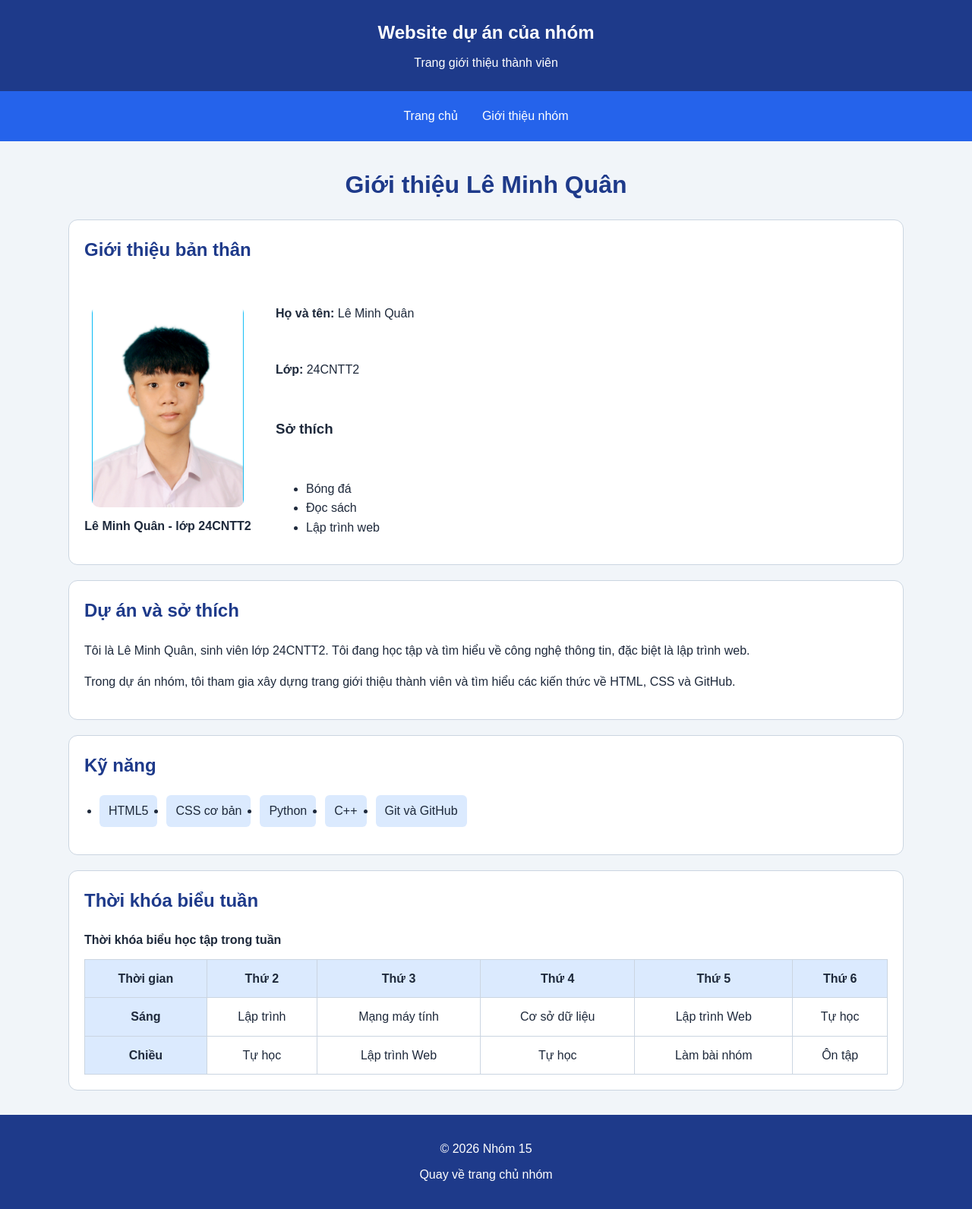
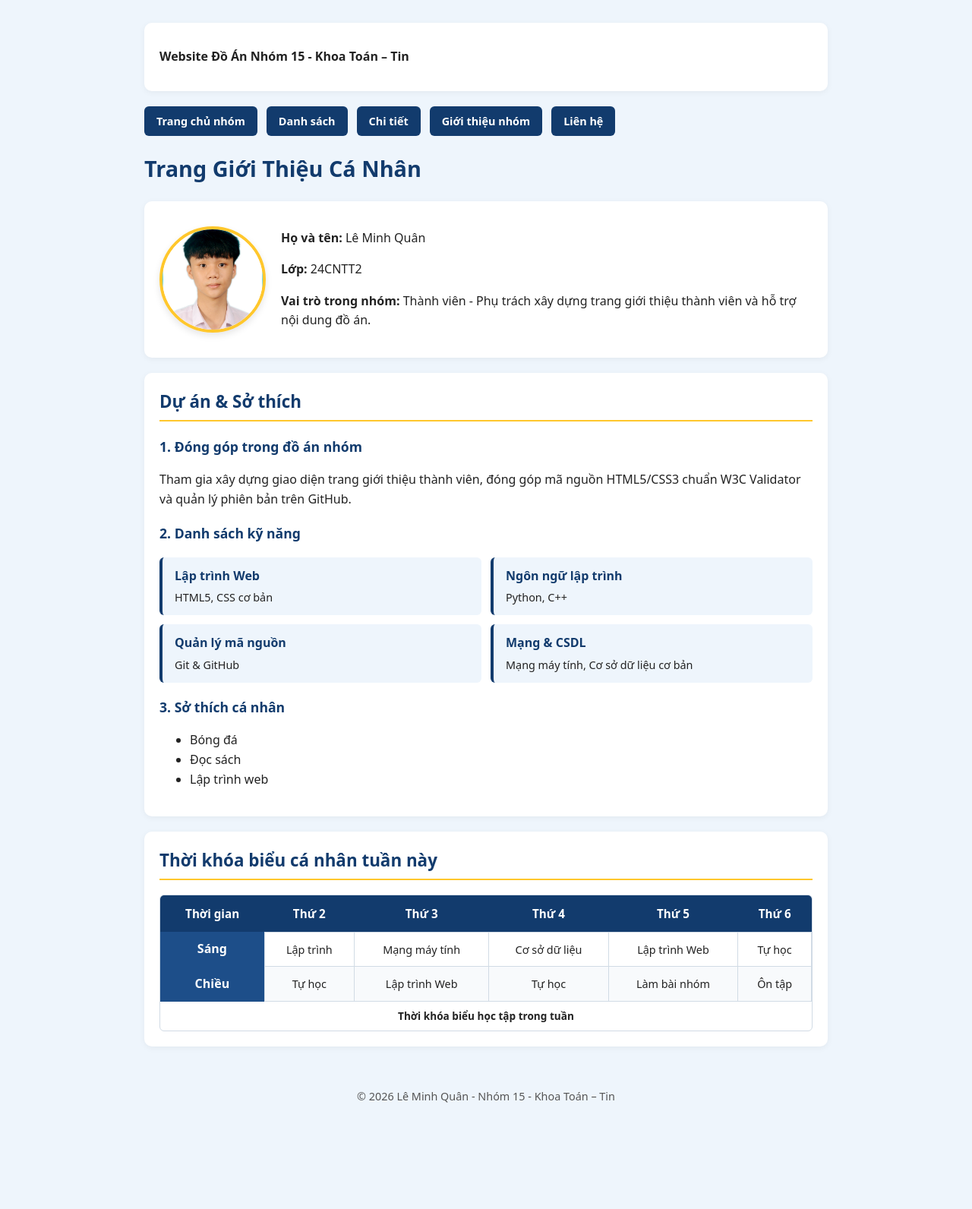
Before and after one commit to leminhquan290306-collab/ltweb-doan-nhom15, a PHP site: page /thanhvien/24CNTT2_leminhquan/gioithieu.html in a window 1280 px wide. Shown: the whole page at 76% size. After the commit the page ends 1452 px from the top, so only its background shows below. Run offline with PHP 8.4, Linux system fonts and the light colour scheme.

Commit message:
Hoan thien trang ca nhan va cap nhat kiem tra

```diff
--- a/index.html
+++ b/index.html
@@ -26,7 +26,7 @@
     <nav aria-label="Điều hướng chính">
         <ul class="menu-list">
             <li><a href="index.html">Trang chủ</a></li>
-            <li><a href="danh-sach.html">Danh sách</a></li>
+            <li><a href="danh-sach-bootstrap.html">Danh sách</a></li>
             <li><a href="chi-tiet.html">Chi tiết</a></li>
             <li><a href="gioi-thieu.html">Về chúng tôi</a></li>
             <li><a href="lien-he.html">Liên hệ</a></li>
--- a/thanhvien/24CNTT2_leminhquan/gioithieu.html
+++ b/thanhvien/24CNTT2_leminhquan/gioithieu.html
@@ -3,83 +3,158 @@
 <head>
   <meta charset="UTF-8">
   <meta name="viewport" content="width=device-width, initial-scale=1.0">
-    <meta name="description" content="Trang giới thiệu cá nhân của Lê Minh Quân, lớp 24CNTT2.">
-    <title>Giới thiệu Lê Minh Quân</title>
+
+  <meta name="description"
+        content="Trang giới thiệu cá nhân của Lê Minh Quân - Thành viên nhóm 15">
+
+  <title>Giới thiệu cá nhân - Lê Minh Quân</title>
+
   <link rel="stylesheet" href="style.css">
 </head>
 
 <body>
 
-<header>
-    <h2>Website dự án của nhóm</h2>
-    <p>Trang giới thiệu thành viên</p>
+  <div class="trang-ca-nhan">
+
+    <header class="khoi-dau">
+      <div class="thong-tin-chinh">
+        <p>
+          <strong>Website Đồ Án Nhóm 15 - Khoa Toán – Tin</strong>
+        </p>
+      </div>
     </header>
 
-<nav>
-    <ul>
-        <li><a href="../../index.html">Trang chủ</a></li>
-        <li><a href="../../gioi-thieu.html">Giới thiệu nhóm</a></li>
+    <nav aria-label="Điều hướng trang nhóm">
+      <ul class="menu-ca-nhan">
+        <li>
+          <a class="nut-ve-trang-chu" href="../../index.html">
+            Trang chủ nhóm
+          </a>
+        </li>
+
+        <li>
+          <a class="nut-ve-trang-chu" href="../../danh-sach.html">
+            Danh sách
+          </a>
+        </li>
+
+        <li>
+          <a class="nut-ve-trang-chu" href="../../chi-tiet.html">
+            Chi tiết
+          </a>
+        </li>
+
+        <li>
+          <a class="nut-ve-trang-chu" href="../../gioi-thieu.html">
+            Giới thiệu nhóm
+          </a>
+        </li>
+
+        <li>
+          <a class="nut-ve-trang-chu" href="../../lien-he.html">
+            Liên hệ
+          </a>
+        </li>
       </ul>
     </nav>
 
     <main>
 
-    <h1>Giới thiệu Lê Minh Quân</h1>
+      <h1>Trang Giới Thiệu Cá Nhân</h1>
 
-    <section class="profile">
-        <h2>Giới thiệu bản thân</h2>
+      <section class="khoi-dau thong-tin-ca-nhan">
 
-        <figure>
-            <img src="anh_the.jpg"
+        <img
+          class="anh-chan-dung"
+          src="anh_the.jpg"
           alt="Ảnh chân dung của Lê Minh Quân"
-                 width="200">
-            <figcaption>Lê Minh Quân - lớp 24CNTT2</figcaption>
-        </figure>
+          width="300"
+          height="400"
+        >
 
-        <p><strong>Họ và tên:</strong> Lê Minh Quân</p>
-        <p><strong>Lớp:</strong> 24CNTT2</p>
+        <div class="thong-tin-chinh">
 
-        <h3>Sở thích</h3>
+          <p>
+            <strong>Họ và tên:</strong> Lê Minh Quân
+          </p>
+
+          <p>
+            <strong>Lớp:</strong> 24CNTT2
+          </p>
+
+          <p>
+            <strong>Vai trò trong nhóm:</strong>
+            Thành viên - Phụ trách xây dựng trang giới thiệu thành viên
+            và hỗ trợ nội dung đồ án.
+          </p>
+
+        </div>
+
+      </section>
+
+      <article class="muc-noi-dung">
+
+        <h2>Dự án &amp; Sở thích</h2>
+
+        <h3>1. Đóng góp trong đồ án nhóm</h3>
+
+        <p>
+          Tham gia xây dựng giao diện trang giới thiệu thành viên,
+          đóng góp mã nguồn HTML5/CSS3 chuẩn W3C Validator và
+          quản lý phiên bản trên GitHub.
+        </p>
+
+        <h3>2. Danh sách kỹ năng</h3>
+
+        <div class="danh-sach-ky-nang">
+
+          <div class="the-ky-nang">
+            <h3>Lập trình Web</h3>
+            <p>HTML5, CSS cơ bản</p>
+          </div>
+
+          <div class="the-ky-nang">
+            <h3>Ngôn ngữ lập trình</h3>
+            <p>Python, C++</p>
+          </div>
+
+          <div class="the-ky-nang">
+            <h3>Quản lý mã nguồn</h3>
+            <p>Git &amp; GitHub</p>
+          </div>
+
+          <div class="the-ky-nang">
+            <h3>Mạng &amp; CSDL</h3>
+            <p>Mạng máy tính, Cơ sở dữ liệu cơ bản</p>
+          </div>
+
+        </div>
+
+        <h3>3. Sở thích cá nhân</h3>
+
         <ul>
           <li>Bóng đá</li>
           <li>Đọc sách</li>
           <li>Lập trình web</li>
         </ul>
-    </section>
 
-    <article>
-        <h2>Dự án và sở thích</h2>
-
-        <p>
-            Tôi là Lê Minh Quân, sinh viên lớp 24CNTT2.
-            Tôi đang học tập và tìm hiểu về công nghệ thông tin,
-            đặc biệt là lập trình web.
-        </p>
-
-        <p>
-            Trong dự án nhóm, tôi tham gia xây dựng trang giới thiệu
-            thành viên và tìm hiểu các kiến thức về HTML, CSS và GitHub.
-        </p>
       </article>
 
-    <section>
-        <h2>Kỹ năng</h2>
+      <section class="muc-noi-dung">
 
-        <ul class="skills">
-            <li>HTML5</li>
-            <li>CSS cơ bản</li>
-            <li>Python</li>
-            <li>C++</li>
-            <li>Git và GitHub</li>
-        </ul>
-    </section>
+        <h2>Thời khóa biểu cá nhân tuần này</h2>
 
-    <section>
-        <h2>Thời khóa biểu tuần</h2>
+        <div
+          class="khung-chua-bang"
+          tabindex="0"
+          aria-label="Bảng thời khóa biểu cá nhân"
+        >
 
-        <div class="table-wrapper">
           <table>
-                <caption>Thời khóa biểu học tập trong tuần</caption>
+
+            <caption>
+              Thời khóa biểu học tập trong tuần
+            </caption>
 
             <thead>
               <tr>
@@ -93,6 +168,7 @@
             </thead>
 
             <tbody>
+
               <tr>
                 <th scope="row">Sáng</th>
                 <td>Lập trình</td>
@@ -110,19 +186,24 @@
                 <td>Làm bài nhóm</td>
                 <td>Ôn tập</td>
               </tr>
+
             </tbody>
+
           </table>
+
         </div>
+
       </section>
 
     </main>
 
-<footer>
-    <p>© 2026 Nhóm 15</p>
+    <footer class="chan-trang">
       <p>
-        <a href="../../index.html">Quay về trang chủ nhóm</a>
+        &copy; 2026 Lê Minh Quân - Nhóm 15 - Khoa Toán – Tin
       </p>
     </footer>
 
+  </div>
+
 </body>
 </html>
--- a/thanhvien/24CNTT2_leminhquan/style.css
+++ b/thanhvien/24CNTT2_leminhquan/style.css
@@ -1,338 +1,324 @@
+/* ==========================================================================
+   1. BIẾN CSS & CHUẨN HÓA
+   ========================================================================== */
+
 :root {
-    --primary: #2563eb;
-    --primary-dark: #1e3a8a;
-    --background: #f1f5f9;
-    --surface: #ffffff;
-    --text: #1e293b;
-    --border: #cbd5e1;
-    --accent: #dbeafe;
+  --mau-chinh: #123b6d;
+  --mau-nhan: #ffc72c;
+  --mau-chu: #222222;
+  --mau-nen: #eef5fc;
+  --mau-trang: #ffffff;
+  --mau-vien: #d1dbe5;
+  --khoang-cach: 16px;
+  --bo-goc: 10px;
 }
 
-* {
+*,
+*::before,
+*::after {
   box-sizing: border-box;
-}
-
-html {
-    scroll-behavior: smooth;
-    overflow-x: hidden;
 }
 
 body {
   margin: 0;
-    max-width: 100%;
-    font-family: Arial, Helvetica, sans-serif;
+  padding: 0;
+  font-family: system-ui, -apple-system, BlinkMacSystemFont,
+    "Segoe UI", Roboto, Arial, sans-serif;
   line-height: 1.6;
-    color: var(--text);
-    background: var(--background);
-    overflow-x: hidden;
+  color: var(--mau-chu);
+  background-color: var(--mau-nen);
 }
 
-/* =========================
-   HEADER
-   ========================= */
-
-header {
-    background: var(--primary-dark);
-    color: #ffffff;
-    text-align: center;
-    padding: 1.5rem 1rem;
+img {
+  max-width: 100%;
+  height: auto;
+  display: block;
 }
 
-header h2 {
-    margin: 0 0 0.5rem;
+/* ==========================================================================
+   2. KHUNG TRANG
+   ========================================================================== */
+
+.trang-ca-nhan {
+  width: min(100% - 32px, 900px);
+  margin: 0 auto;
+  padding: 20px 0;
 }
 
-header p {
-    margin: 0;
+/* ==========================================================================
+   3. HEADER
+   ========================================================================== */
+
+header.khoi-dau {
+  background-color: var(--mau-trang);
+  padding: 16px 20px;
+  border-radius: var(--bo-goc);
+  box-shadow: 0 2px 8px rgba(0, 0, 0, 0.05);
+  margin-bottom: 20px;
 }
 
-/* =========================
-   NAVIGATION
-   ========================= */
-
-nav {
-    background: var(--primary);
+.thong-tin-chinh {
+  flex: 1;
+  min-width: 250px;
 }
 
-nav ul {
+/* ==========================================================================
+   4. TIÊU ĐỀ
+   ========================================================================== */
+
+h1 {
+  color: var(--mau-chinh);
+  font-size: 1.8rem;
+  margin-top: 10px;
+  margin-bottom: 20px;
+}
+
+h2 {
+  color: var(--mau-chinh);
+  font-size: 1.4rem;
+  border-bottom: 2px solid var(--mau-nhan);
+  padding-bottom: 6px;
+  margin-top: 0;
+}
+
+h3 {
+  color: var(--mau-chinh);
+  font-size: 1.1rem;
+}
+
+/* ==========================================================================
+   5. MENU ĐIỀU HƯỚNG
+   ========================================================================== */
+
+.menu-ca-nhan {
   display: flex;
   flex-wrap: wrap;
-    justify-content: center;
-    gap: 0.5rem;
+  gap: 12px;
   list-style: none;
-    margin: 0;
-    padding: 0.75rem 1rem;
+  margin: 0 0 20px;
+  padding: 0;
 }
 
-nav li {
-    max-width: 100%;
+.nut-ve-trang-chu {
+  display: inline-block;
+  padding: 8px 16px;
+  background-color: var(--mau-chinh);
+  color: var(--mau-trang);
+  text-decoration: none;
+  border-radius: 6px;
+  font-weight: bold;
+  font-size: 0.9rem;
+  transition: background-color 0.2s ease, transform 0.1s ease;
 }
 
-nav a {
-    display: block;
-    color: #ffffff;
-    text-decoration: none;
-    padding: 0.5rem 0.75rem;
-    border-radius: 6px;
+.nut-ve-trang-chu:hover {
+  background-color: #0b2545;
+  transform: translateY(-2px);
 }
 
-nav a:hover,
-nav a:focus-visible {
-    background: #ffffff;
-    color: var(--primary-dark);
+.nut-ve-trang-chu:focus-visible {
+  background-color: #0b2545;
+  outline: 2px solid var(--mau-nhan);
+  outline-offset: 2px;
 }
 
-a:focus-visible {
-    outline: 3px solid #f59e0b;
-    outline-offset: 3px;
+.nut-ve-trang-chu:active {
+  transform: translateY(0);
 }
 
-/* =========================
-   MAIN
-   ========================= */
+/* ==========================================================================
+   6. KHỐI THÔNG TIN CÁ NHÂN
+   ========================================================================== */
 
-main {
-    display: grid;
-    gap: 1.25rem;
-    width: min(1100px, calc(100% - 2rem));
-    max-width: 100%;
-    margin: 2rem auto;
+.khoi-dau,
+.muc-noi-dung {
+  background-color: var(--mau-trang);
+  padding: 20px;
+  border-radius: var(--bo-goc);
+  box-shadow: 0 2px 8px rgba(0, 0, 0, 0.05);
 }
 
-main > h1 {
-    margin: 0;
-    text-align: center;
-    color: var(--primary-dark);
-    overflow-wrap: anywhere;
+.khoi-dau {
+  display: flex;
+  flex-wrap: wrap;
+  gap: 20px;
+  align-items: center;
 }
 
-main section,
-main article {
-    min-width: 0;
-    max-width: 100%;
-    background: var(--surface);
-    border: 1px solid var(--border);
-    border-radius: 12px;
-    padding: 1.25rem;
+.thong-tin-ca-nhan {
+  margin-bottom: 20px;
 }
 
-main h2 {
-    color: var(--primary-dark);
-    margin-top: 0;
-    overflow-wrap: anywhere;
+/* ==========================================================================
+   7. ẢNH CHÂN DUNG
+   ========================================================================== */
+
+.anh-chan-dung {
+  width: 140px;
+  height: 140px;
+  object-fit: cover;
+  border-radius: 50%;
+  border: 4px solid var(--mau-nhan);
+  box-shadow: 0 4px 10px rgba(0, 0, 0, 0.1);
 }
 
-main h3 {
-    overflow-wrap: anywhere;
+/* ==========================================================================
+   8. NỘI DUNG
+   ========================================================================== */
+
+.muc-noi-dung {
+  display: block;
+  margin-bottom: 20px;
 }
 
-/* =========================
-   PROFILE
-   ========================= */
+/* ==========================================================================
+   9. DANH SÁCH KỸ NĂNG
+   ========================================================================== */
 
-.profile {
-    min-width: 0;
+.danh-sach-ky-nang {
+  display: grid;
+  grid-template-columns: repeat(auto-fit, minmax(180px, 1fr));
+  gap: 12px;
+  margin: 16px 0;
 }
 
-.profile figure {
-    margin: 1rem 0;
-    text-align: center;
+.the-ky-nang {
+  background-color: var(--mau-nen);
+  padding: 12px 16px;
+  border-radius: 6px;
+  border-left: 4px solid var(--mau-chinh);
 }
 
-.profile img {
-    display: block;
-    width: 200px;
-    max-width: 100%;
-    height: auto;
-    margin: 0 auto 0.75rem;
-    border-radius: 10px;
+.the-ky-nang h3 {
+  margin: 0 0 4px;
+  font-size: 1rem;
 }
 
-.profile figcaption {
-    max-width: 100%;
-    font-weight: bold;
-    overflow-wrap: anywhere;
+.the-ky-nang p {
+  margin: 0;
+  font-size: 0.9rem;
 }
 
-/* =========================
-   SKILLS
-   ========================= */
+/* ==========================================================================
+   10. BẢNG THỜI KHÓA BIỂU
+   ========================================================================== */
 
-.skills {
-    display: flex;
-    flex-wrap: wrap;
-    gap: 0.75rem;
-    padding-left: 1.25rem;
-    max-width: 100%;
-}
-
-.skills li {
-    max-width: 100%;
-    background: var(--accent);
-    padding: 0.5rem 0.75rem;
-    border-radius: 6px;
-    overflow-wrap: anywhere;
-}
-
-/* =========================
-   TABLE
-   ========================= */
-
-.table-wrapper {
+.khung-chua-bang {
   width: 100%;
   max-width: 100%;
   overflow-x: auto;
-    overflow-y: hidden;
   -webkit-overflow-scrolling: touch;
+  border-radius: 6px;
+  border: 1px solid var(--mau-vien);
 }
 
 table {
   width: 100%;
-    min-width: 650px;
+  min-width: 500px;
   border-collapse: collapse;
+  text-align: center;
+  background-color: var(--mau-trang);
 }
 
 caption {
   font-weight: bold;
-    margin-bottom: 0.75rem;
-    text-align: left;
+  padding: 8px;
+  color: var(--mau-chu);
+  caption-side: bottom;
+  font-size: 0.85rem;
 }
 
-th,
-td {
-    border: 1px solid var(--border);
-    padding: 0.75rem;
-    text-align: center;
-    white-space: nowrap;
+thead th {
+  background-color: var(--mau-chinh);
+  color: var(--mau-trang);
+  padding: 12px;
+  font-size: 0.95rem;
 }
 
-th {
-    background: var(--accent);
+tbody th[scope="row"] {
+  background-color: #1d4e89;
+  color: var(--mau-trang);
+  padding: 10px;
 }
 
-/* =========================
-   FOOTER
-   ========================= */
-
-footer {
-    background: var(--primary-dark);
-    color: #ffffff;
-    text-align: center;
-    padding: 1.5rem 1rem;
-    margin-top: 2rem;
+td {
+  padding: 10px;
+  border: 1px solid var(--mau-vien);
+  font-size: 0.9rem;
 }
 
-footer p {
-    margin: 0.5rem 0;
+tbody tr:nth-child(even) {
+  background-color: #f8fafc;
 }
 
-footer a {
-    color: #ffffff;
-    text-decoration: none;
+/* ==========================================================================
+   11. FOOTER
+   ========================================================================== */
+
+footer.chan-trang {
+  text-align: center;
+  margin-top: 24px;
+  padding: 16px;
+  color: #555555;
+  font-size: 0.9rem;
 }
 
-footer a:hover,
-footer a:focus-visible {
-    text-decoration: underline;
+/* ==========================================================================
+   12. RESPONSIVE - MÀN HÌNH NHỎ
+   ========================================================================== */
+
+@media (max-width: 600px) {
+
+  .trang-ca-nhan {
+    width: min(100% - 20px, 900px);
+    padding: 10px 0;
   }
 
-/* =========================
-   DESKTOP / TABLET
-   ========================= */
-
-@media (min-width: 768px) {
-    main {
-        width: min(1100px, calc(100% - 4rem));
+  header.khoi-dau,
+  .khoi-dau,
+  .muc-noi-dung {
+    padding: 16px;
   }
 
-    .profile {
-        display: grid;
-        grid-template-columns: 220px minmax(0, 1fr);
-        gap: 1rem 2rem;
-        align-items: center;
+  h1 {
+    font-size: 1.5rem;
   }
 
-    .profile h2 {
-        grid-column: 1 / -1;
+  .anh-chan-dung {
+    width: 120px;
+    height: 120px;
   }
 
-    .profile figure {
-        grid-row: 2 / span 4;
-        margin: 0;
+  .thong-tin-chinh {
+    min-width: 0;
+    width: 100%;
+  }
+
+  .danh-sach-ky-nang {
+    grid-template-columns: 1fr;
+  }
+
+  .menu-ca-nhan {
+    gap: 8px;
+  }
+
+  .nut-ve-trang-chu {
+    padding: 8px 12px;
   }
 }
 
-/* =========================
-   MOBILE
-   ========================= */
+/* ==========================================================================
+   13. RESPONSIVE - MÀN HÌNH LỚN
+   ========================================================================== */
 
-@media (max-width: 767px) {
-    main {
-        display: grid;
-        width: calc(100% - 1rem);
-        max-width: calc(100% - 1rem);
-        margin: 1rem auto;
+@media (min-width: 768px) {
+
+  .trang-ca-nhan {
+    padding-top: 30px;
+    padding-bottom: 30px;
   }
 
-    main section,
-    main article {
-        width: 100%;
-        max-width: 100%;
-        padding: 1rem;
-    }
-
-    nav ul {
-        justify-content: flex-start;
-        padding-left: 0.5rem;
-        padding-right: 0.5rem;
-    }
-
-    nav a {
-        padding: 0.5rem 0.65rem;
-    }
-
-    .profile {
-        display: block;
-    }
-
-    .profile figure {
-        width: 100%;
-        max-width: 100%;
-        margin: 1rem 0;
-    }
-
-    .profile img {
-        width: 200px;
-        max-width: 100%;
-        height: auto;
-    }
-
-    .skills {
-        display: flex;
-        flex-direction: column;
-        gap: 0.5rem;
-        padding-left: 1.25rem;
-    }
-
-    h1 {
-        font-size: 1.8rem;
-        overflow-wrap: anywhere;
-    }
-
-    h2 {
-        font-size: 1.4rem;
-        overflow-wrap: anywhere;
-    }
-
-    h3 {
-        font-size: 1.15rem;
-    }
-
-    p {
-        overflow-wrap: anywhere;
-    }
-
-    footer {
-        width: 100%;
+  .danh-sach-ky-nang {
+    grid-template-columns: repeat(2, 1fr);
   }
 }
```
Also changed, not shown: kiemtra/css-24CNTT2-leminhquan.png (deleted), kiemtra/lighthouse-24CNTT2-leminhquan.png (deleted), kiemtra/lighthouse-index-th3.png, kiemtra/lighthouse-leminhquan-th3.png (added), kiemtra/responsive-360px-24CNTT2-leminhquan.png, kiemtra/w3c-css-leminhquan-th3.png (added). Lines whose indentation alone changed are shown as unchanged.
